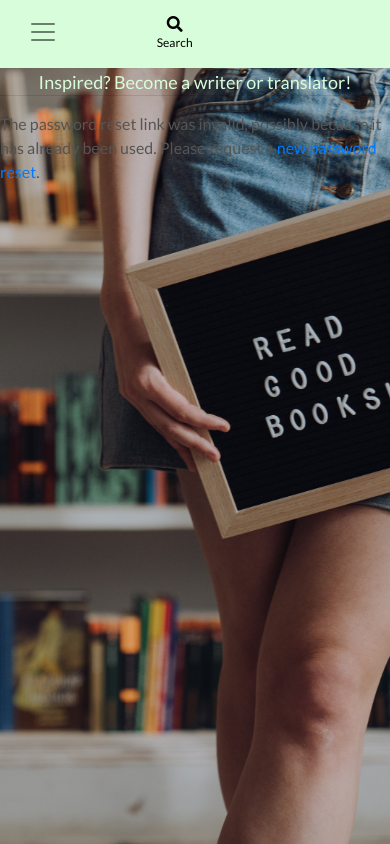
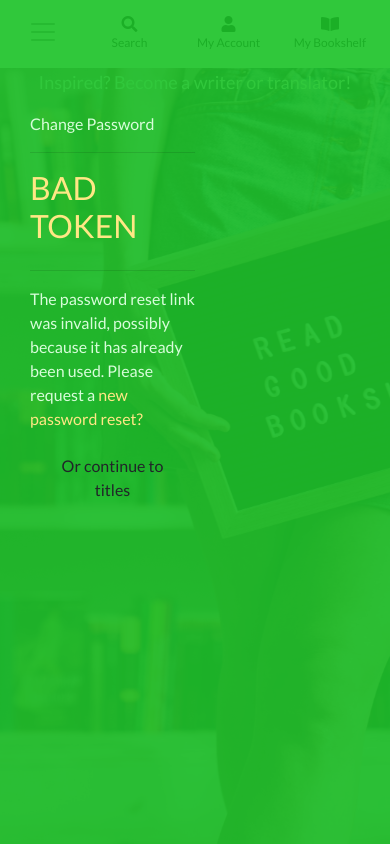
Before and after one commit to SingeRoi/bookWorm_ms4, a Django app: a page that uses templates/includes/mobile_top_header.html in a window 390 px wide. Run offline with Django 3.2, Linux system fonts and the light colour scheme; parts of the project's set-up code (start-up, migrations or seed data) failed here and were passed over; some libraries are stand-ins or nearby versions.

Commit message:
fixes display password reset pages, fixes mobile navbar display

```diff
--- a/static/css/base.css
+++ b/static/css/base.css
@@ -147,38 +147,21 @@ body {
     border-color: #00f !important;
 }
 
-/* styling for ratings from https://codepen.io/Bluetidepro/pen/GkpEa nice display but needs less import to style*/
 
-
-/* star ratings method 5 from https://stackoverflow.com/questions/39838547/star-shaped-progress-bars-in-css-html-javascript*/
-/*outer {
-  position: absolute;
-  width: 250px;
-  height: 16px;
-  border: 1px solid #d8d8d8;
-}*/
+/* star ratings display simplified from method 5 from https://stackoverflow.com/questions/39838547/star-shaped-progress-bars-in-css-html-javascript*/
 
 #inner {
-  position: absolute;
-  left: 15px;
+  position: relative;
+  left: 3rem;
   right: 0;
-  top: 150px;
+  top: -1.2rem;
   width: var(--width); /* 1rem is 1 star */
   height: 1rem;
   bottom: 0;
   background-image: url('https://upload.wikimedia.org/wikipedia/commons/2/2e/Star.png');
   background-repeat: repeat;
-  z-index: 5;
+  z-index: 0;
 }
-
-/* #overlay {
-  position: absolute;
-  right: 0;
-  top: 0;
-  bottom: 0;
-  background-color: #fff;
-  z-index: 10;
-}*/
 
 /* styles user-rating input */
 .rating-input {
@@ -200,20 +183,23 @@ body {
     min-width: 12em;
 }
 
-/* Styling logout confirmation */
+/* Styling logout and other confirmations */
 .logout-message,
 .verification-message {
     margin-top: 7em;
     margin-right: 1em;
-    background-color: #d39e !important;
+    background-color: #337addee !important;
     padding-top: 15px;
     border-radius: 5px;
     top: 50px;
     right: auto;
 }
+
 .message-container {
     position: fixed;
 }
+
+
 /* colours signup edit button text*/
 .font-crayola {
     color: #FFE785 !important;
--- a/templates/allauth/account/password_reset_from_key.html
+++ b/templates/allauth/account/password_reset_from_key.html
@@ -1,16 +1,24 @@
-{% extends "account/base.html" %}
+{% extends "base.html" %}
+
+{% block content %}
+<div class="container allauth-header-container allauth-container">
+    <div class="overlay"></div>
+    <div class="row">
+        <div class="col-6">
+            <div class="allauth-form-inner-content">
+                {% block inner_content %}
 
                 {% load i18n %}
+                {% load account %}
+
                 {% block head_title %}{% trans "Change Password" %}{% endblock %}
-
-{% block content %}
                 <hr>
-    <h2 class="logo-font mb-4">{% if token_fail %}{% trans "Bad Token" %}{% else %}{% trans "Change Password" %}{% endif %}</h2>
+                <h2 class="logo-font mb-4 font-crayola">{% if token_fail %}{% trans "Bad Token" %}{% else %}<div class="message-head mt-4">{% trans "Change Password" %}</div>{% endif %}</h2>
                 <hr>
 
                 {% if token_fail %}
                 {% url 'account_reset_password' as passwd_reset_url %}
-        <p>{% blocktrans %}The password reset link was invalid, possibly because it has already been used.  Please request a <a href="{{ passwd_reset_url }}">new password reset</a>.{% endblocktrans %}</p>
+                <p>The password reset link was invalid, possibly because it has already been used.  Please request a <a class="button secondaryAction font-crayola" href="{% url 'account_reset_password' %}">{% trans "new password reset?" %}</a></p>
                 {% else %}
                 {% if form %}
                 <form method="POST" action="{{ action_url }}">
@@ -19,7 +27,14 @@
                     <input type="submit" name="action" value="{% trans 'change password' %}"/>
                 </form>
                 {% else %}
-            <p>{% trans 'Your password is now changed.' %}</p>
+                <p class="font-crayola">{% trans 'Your password is now changed.' %}</p>
                 {% endif %}
-    {% endif %}
+                {% endif %}{% endblock %}
+                <div class="reset-password-continue">
+                    <a class="btn btn-outline-black rounded-0" href="{% url 'home' %}">Or continue to titles</a>
+                </div>
+            </div>
+        </div>
+    </div>
+</div>
 {% endblock %}
--- a/templates/includes/mobile_top_header.html
+++ b/templates/includes/mobile_top_header.html
@@ -21,13 +21,13 @@
     </div>
 </li>
 <li class="list-inline-item dropdown">
-    <a class="text-black nav-link d-block d-lg-none" href="#" id="user-options" data-toggle="dropdown" aria-haspopup="true" aria-expanded="false">
+    <a class="text-black nav-link px-0 d-block d-lg-none" href="#" id="mobile-user-options" data-toggle="dropdown" aria-haspopup="true" aria-expanded="false">
         <div class="text-center">
             <div><i class="fas fa-user fa-lg"></i></div>
             <p class="my-0">My Account</p>
         </div>
     </a>
-    <div class="dropdown-menu border-0" aria-labelledby="user-options">
+    <div class="dropdown-menu border-0" aria-labelledby="mobile-user-options">
         {% if request.user.is_authenticated %}
             {% if request.user.is_superuser %}
                 <a href="{% url 'add_product' %}" class="dropdown-item">Product Management</a>
@@ -40,14 +40,14 @@
         {% endif %}
     </div>
 </li>
-<li class="list-inline-item">
-    <a class="text-black nav-link d-block d-lg-none" href="#" id="book-options" data-toggle="dropdown" aria-haspopup="true" aria-expanded="false">
+<li class="list-inline-item dropdown">
+    <a class="text-black nav-link px-0 d-block d-lg-none" href="#" id="mobile-book-options" data-toggle="dropdown" aria-haspopup="true" aria-expanded="false">
         <div class="text-center">
-            <div><i class="fas fa-open-book fa-lg"></i></div>
+            <div><i class="fas fa-book-open fa-lg"></i></div>
             <p class="my-0">My Bookshelf</p>
         </div>
     </a>
-    <div class="dropdown-menu border-0" aria-labelledby="book-options">
+    <div class="dropdown-menu border-0" aria-labelledby="mobile-book-options">
         {% if request.user.is_authenticated %}
             {% if chapterOrders %}
                 {% for corder in chapterOrders %}
```
Also changed, not shown: bookCoins/views.py (+0 -10 lines), products/templates/products/includes/quantity_input_script.html (deleted, +0 -44 lines), products/templates/products/product_detail.html (+17 -20 lines), templates/allauth/account/password_reset_done.html (+15 -2 lines), templates/allauth/account/password_reset_from_key_done.html (+12 -3 lines), README.md, templates/base.html (indentation only). Lines whose indentation alone changed are shown as unchanged.
